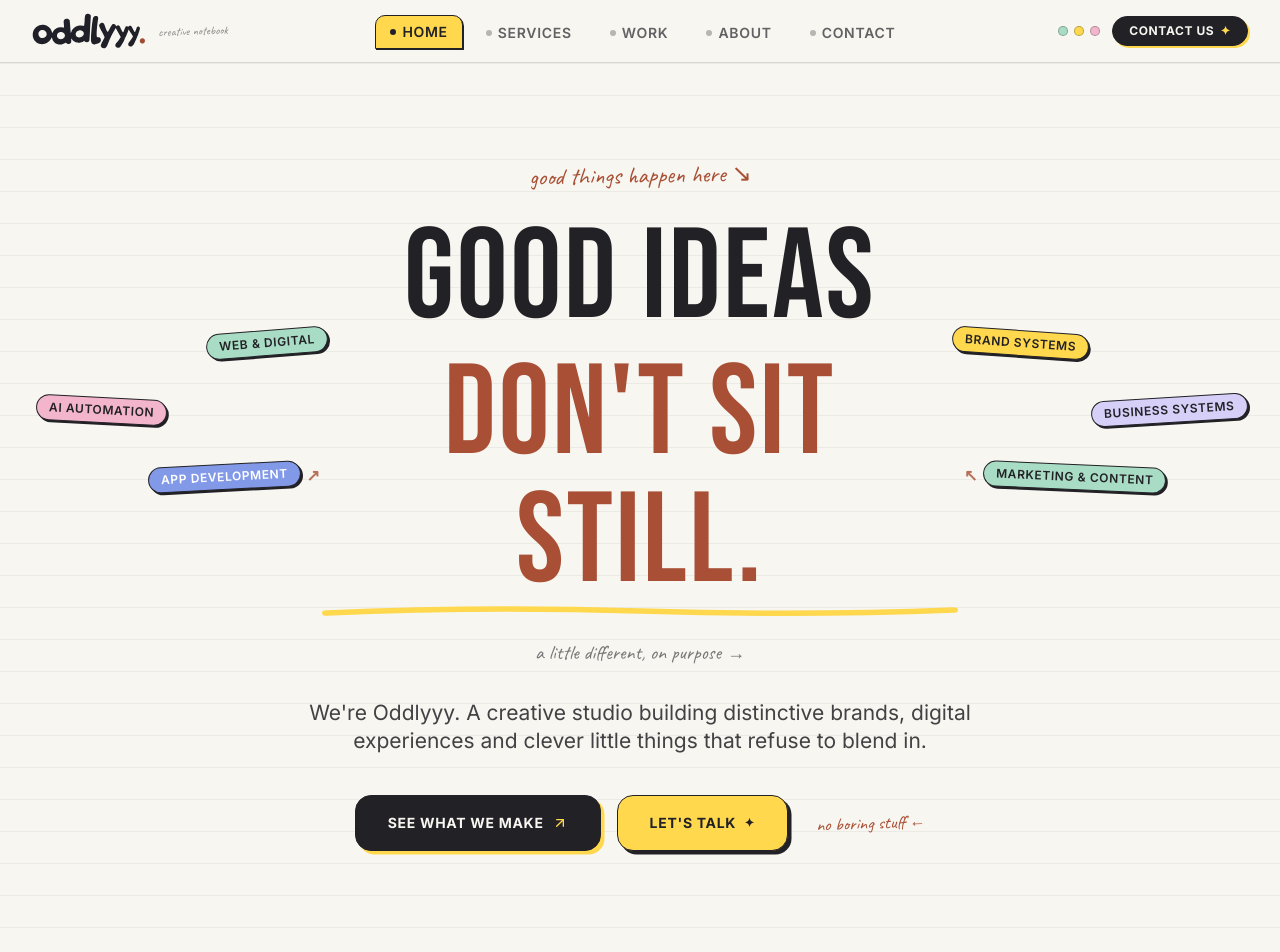
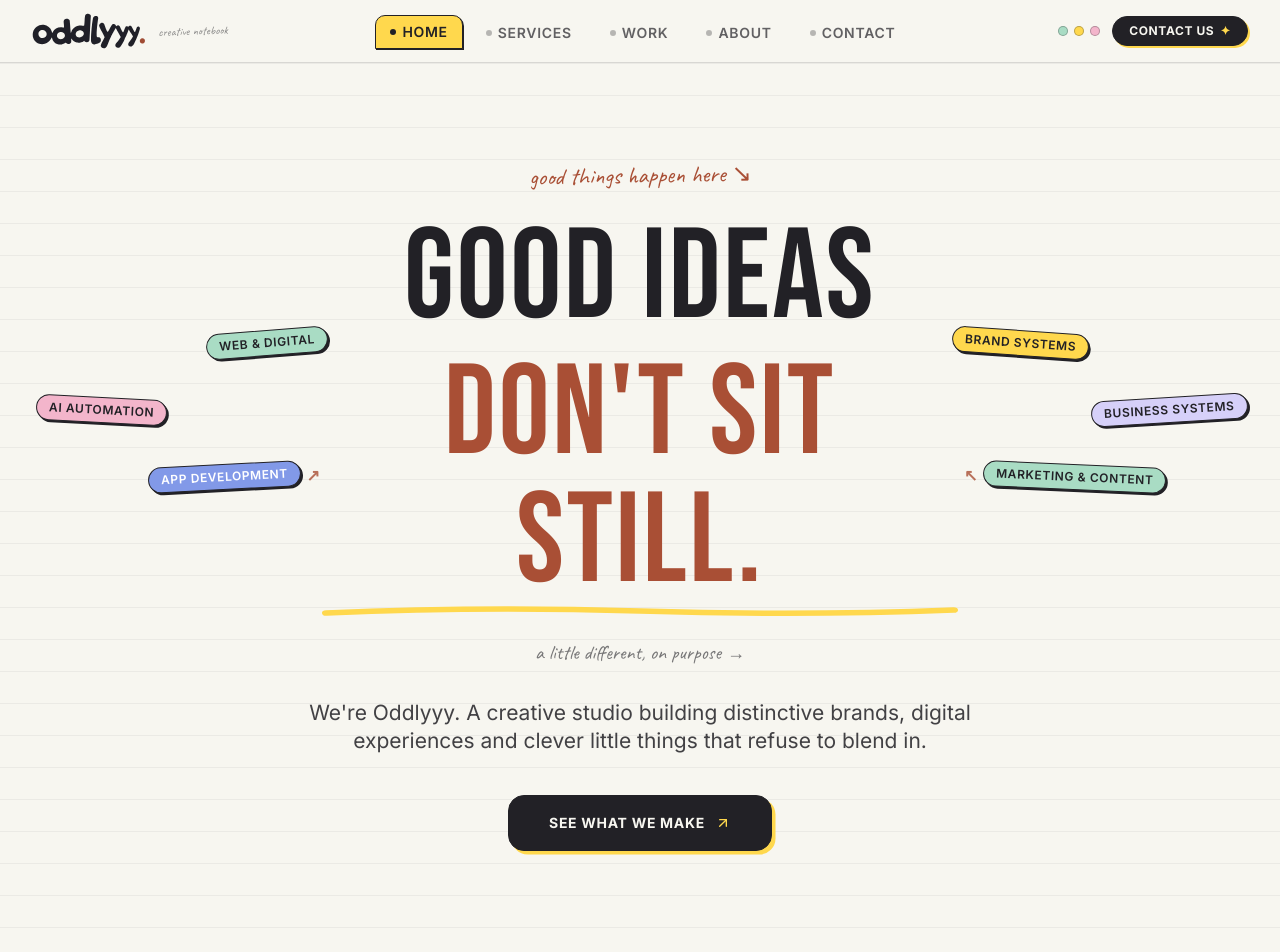
Before and after one commit to Atharva0393/Oddlyyy, a Next.js app: page / in a window 1280 px wide. Shown: the top 952 px of the page. Built offline with nearby package versions, Linux system fonts and the light colour scheme; a web font is replaced by a local one.

Commit message:
Keep single centered SEE WHAT WE MAKE button in hero and remove lets talk

```diff
--- a/src/components/sections/notebook/NotebookHero.tsx
+++ b/src/components/sections/notebook/NotebookHero.tsx
@@ -192,35 +192,15 @@ export const NotebookHero: React.FC = () => {
           digital experiences and clever little things that refuse to blend in.
         </p>
 
-        {/* 5. CTA BUTTONS & SIDE ANNOTATION */}
-        <div className="flex flex-col sm:flex-row items-center justify-center gap-4 sm:gap-5 w-full sm:w-auto">
-          <div className="flex flex-wrap items-center justify-center gap-3.5 sm:gap-4 w-full sm:w-auto">
-            {/* Primary CTA */}
+        {/* 5. CTA BUTTON: Perfectly center-aligned */}
+        <div className="flex items-center justify-center w-full">
           <Link
             href="/work"
-              className="group inline-flex items-center justify-center gap-2 h-12 sm:h-14 px-7 sm:px-8 bg-[#222126] text-[#F7F6F0] font-bold text-xs sm:text-sm uppercase tracking-wider rounded-lg border border-[#222126] shadow-[3.5px_3.5px_0px_#FFD84D] hover:-translate-y-0.5 hover:shadow-[4.5px_4.5px_0px_#FFD84D] active:translate-y-0 transition-all select-none w-full sm:w-auto"
+            className="group inline-flex items-center justify-center gap-2.5 h-12 sm:h-14 px-8 sm:px-10 bg-[#222126] text-[#F7F6F0] font-bold text-xs sm:text-sm uppercase tracking-wider rounded-lg border border-[#222126] shadow-[3.5px_3.5px_0px_#FFD84D] hover:-translate-y-0.5 hover:shadow-[5px_5px_0px_#FFD84D] active:translate-y-0 transition-all select-none"
           >
             <span>SEE WHAT WE MAKE</span>
             <ArrowUpRight className="w-4 h-4 transition-transform group-hover:translate-x-0.5 group-hover:-translate-y-0.5 text-[#FFD84D]" />
           </Link>
-
-            {/* Secondary CTA */}
-            <Link
-              href="/contact"
-              className="inline-flex items-center justify-center gap-2 h-12 sm:h-14 px-7 sm:px-8 bg-[#FFD84D] text-[#222126] font-bold text-xs sm:text-sm uppercase tracking-wider rounded-lg border border-[#222126] shadow-[3.5px_3.5px_0px_#222126] hover:-translate-y-0.5 active:translate-y-0 transition-all select-none w-full sm:w-auto"
-            >
-              <span>LET&apos;S TALK</span>
-              <span className="text-xs">✦</span>
-            </Link>
-          </div>
-
-          {/* Side Handwritten Annotation */}
-          <div className="pt-2 sm:pt-0 sm:pl-2 select-none">
-            <span className="font-accent text-terracotta text-base sm:text-lg inline-flex items-center gap-1 -rotate-2">
-              <span>no boring stuff</span>
-              <span className="text-base leading-none">←</span>
-            </span>
-          </div>
         </div>
       </div>
     </section>
```
Lines whose indentation alone changed are shown as unchanged.
